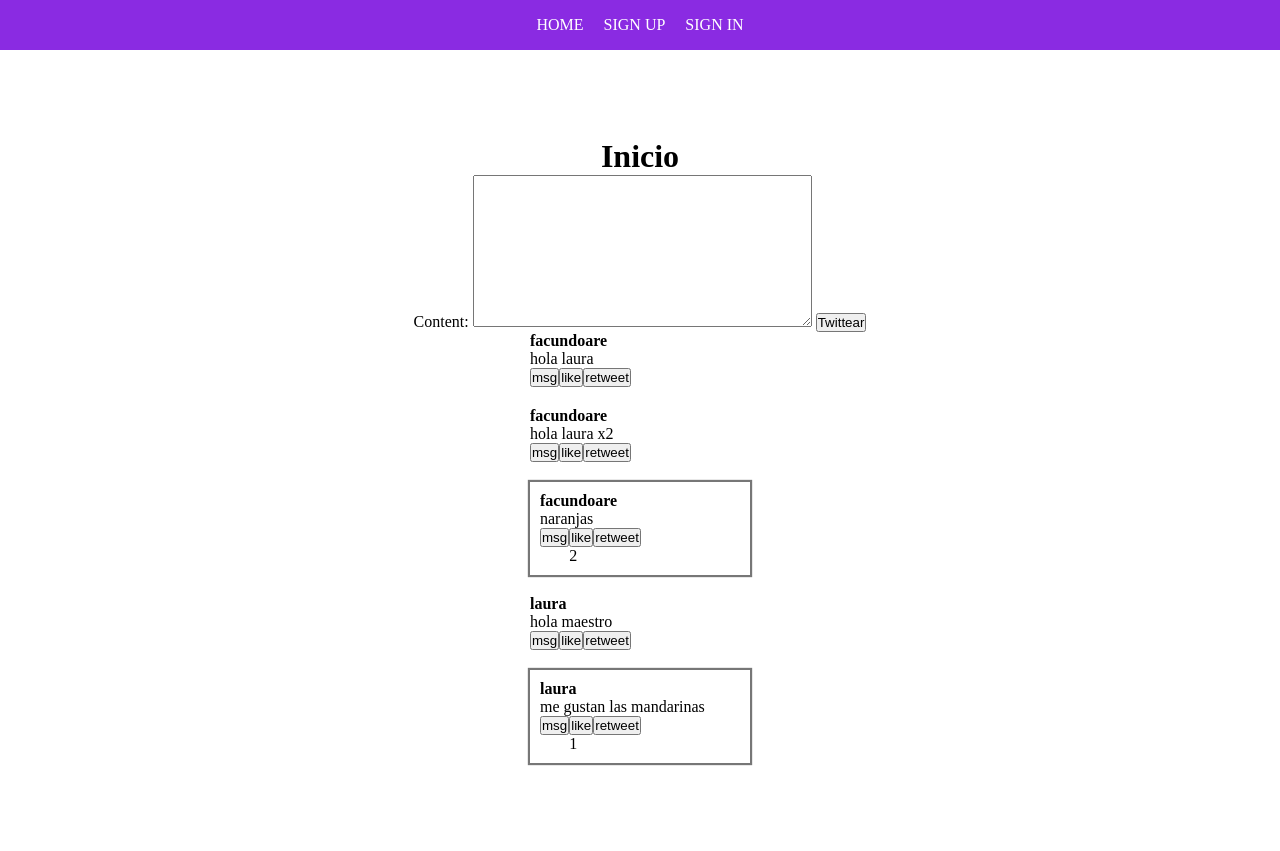
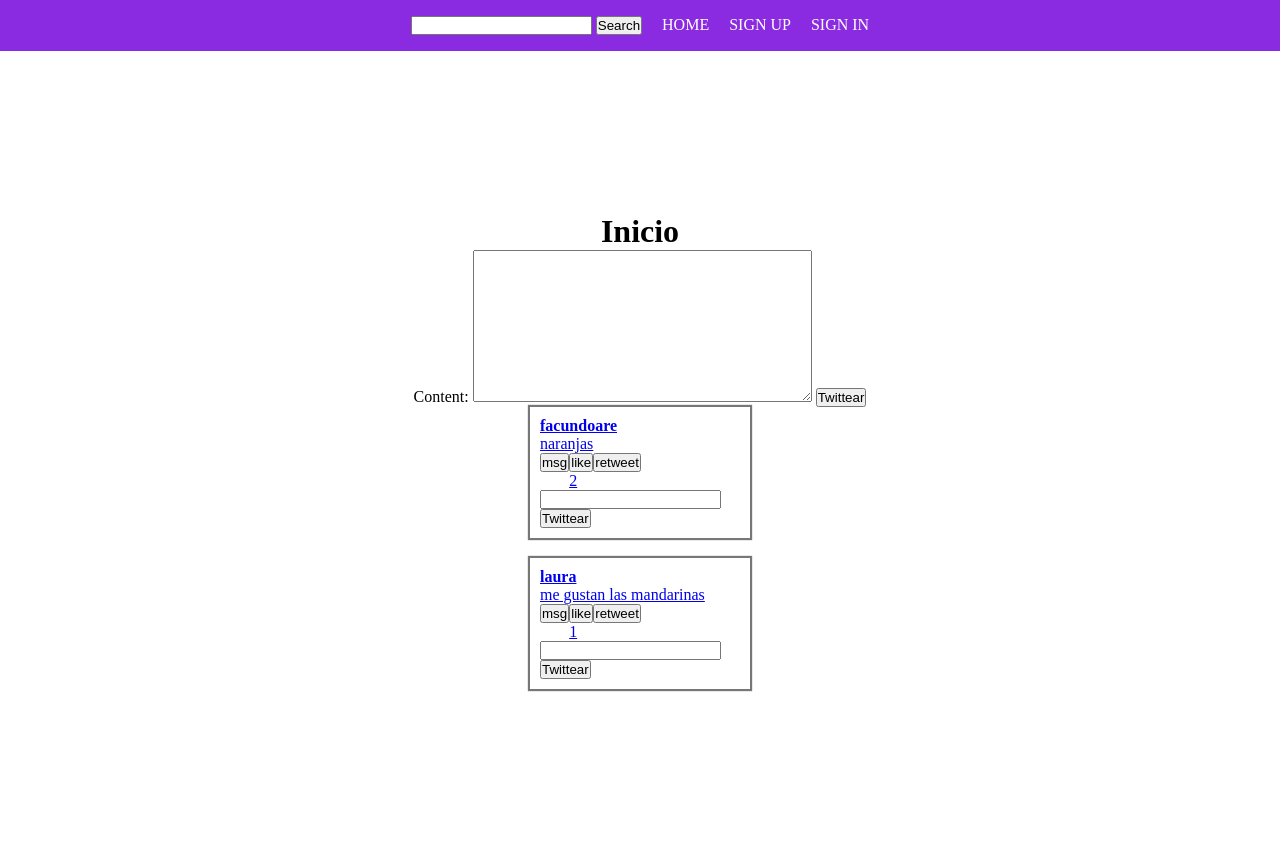
Before and after one commit to Facunare/twitterFake, a Django app: page / in a window 1280 px wide. Before the commit the page ends 766 px from the top, so only its background shows below. Run offline with Django 4.2, Linux system fonts and the light colour scheme; data comes from the database, SQL or seed files in the repository; both versions use the stored data as it was after the commit.

Commit message:
cosillas

```diff
--- a/tweets/static/globalFeed.css
+++ b/tweets/static/globalFeed.css
@@ -24,7 +24,3 @@ main{
 .buttons{
     display: flex;
 }
-
-.formResponse{
-    display: none;
-}
--- a/tweets/templates/base.html
+++ b/tweets/templates/base.html
@@ -13,9 +13,17 @@
     <nav class="navbar">
       <div class="navbar__hamburguer">
         <ul>
+          <form action="{% url 'search' %}">
+            <input type="text" class="searchbar" name="search">
+            <button>
+              Search
+            </button>
+          </form>
+
           <li><a href="{% url 'globalFeed' %}">HOME</a></li>
           {% if user.is_authenticated %}
           <li><a href="{% url 'logout' %}">LOG OUT</a></li>
+          {% comment %} <li><a href="{% url 'profile' %}">MI PERFIL</a></li> {% endcomment %}
           {% else %}
           <li><a href="{% url 'signup' %}">SIGN UP</a></li>
           <li><a href="{% url 'signin' %}">SIGN IN</a></li>
--- a/tweets/templates/globalFeed.html
+++ b/tweets/templates/globalFeed.html
@@ -23,7 +23,8 @@
         <div class="tweets">
 
             {% for tweet in tweets %}
-                <div class="{% if tweet.parent_tweet != null %} reply {% else %} tweet {% endif %}">
+
+                <a href="{% url 'tweetDetails' tweet.id %}" class="{% if tweet.parent_tweet != null %} reply {% else %} tweet {% endif %}">
                     <h4>{{tweet.user.username}}</h4>
                     <p>{{tweet.content}}</p>
                     <div class="buttons">
@@ -63,11 +64,12 @@
                         </button>
                     </form>
 
-                </div>
+                </a>
+
             {% endfor %}
         </div>
     </main>
-    <script>
+    {% comment %} <script>
         let formResponse = document.querySelector('.formResponse')
         let msgButton = document.querySelector('.msgButton')
         msgButton.addEventListener('click', (e)=>{
@@ -77,6 +79,6 @@
 
 
         })
-    </script>
+    </script> {% endcomment %}
 {% endblock content %}
 </html>
--- a/tweets/urls.py
+++ b/tweets/urls.py
@@ -4,9 +4,11 @@ from . import views
 urlpatterns = [
 
     path('', views.globalFeed, name='globalFeed'),
-    path('post/', views.postTweet, name="postTweet"),
-    path('post/response/<int:id>', views.responseTweet, name="responseTweet"),
+    path('tweet/', views.postTweet, name="postTweet"),
+    path('tweet/response/<int:id>', views.responseTweet, name="responseTweet"),
+    path('tweet/detail/<int:id>', views.tweetDetails, name="tweetDetails"),
     path('like/<int:id>', views.like, name="like"),
     path('like/<int:id>/delete', views.deleteTweet, name="deleteTweet"),
+    path('search/', views.searchTweet, name="search"),
 
 ]
--- a/tweets/views.py
+++ b/tweets/views.py
@@ -6,8 +6,22 @@ from . import forms
 from .models import Tweet
 # Create your views here.
 
+# 1. Landing page for unlogined people
+# 2. Profiles
+# 3. Followage and try messenger.
+# 4. Retweet
+# 5. Trends
+# 6. Gmail login
+# 7. Function for the post of tweets. (add images, emojis, self location, pools)
+# 8. Share tweet
+# 9. Create modals (especially for responses)
+# 10. Keep tweets. ("guardados section")
+# 11. Settings section
+# 12. Admin view (Data analytics, moderate content (ban and delete accounts and tweets that are breaking the rules ))
+# 13. Design
+
 def globalFeed(request):
-    tweets = Tweet.objects.all()
+    tweets = Tweet.objects.all().filter(parent_tweet = None)
 
     return render(request, 'globalFeed.html',{
             'form': forms.postTweet,
@@ -46,3 +60,19 @@ def responseTweet(request, id):
     if request.method == "POST":
         Tweet.objects.create(user = request.user, content = request.POST['contentResponse'], parent_tweet = id)
         return redirect('/')
+
+def tweetDetails(request, id):
+    responses = Tweet.objects.all().filter(parent_tweet = id)
+    return render(request, 'tweetDetail.html',{
+        'responses': responses
+    })
+
+def searchTweet(request):
+    search = request.GET.get("search")
+
+    if search:
+        tweets = Tweet.objects.filter(content__icontains = search)
+
+    return render(request, 'globalFeed.html',{
+        'tweets': tweets
+    })
--- a/twitterFake/settings.py
+++ b/twitterFake/settings.py
@@ -117,7 +117,7 @@ USE_TZ = True
 # Static files (CSS, JavaScript, Images)
 # https://docs.djangoproject.com/en/4.1/howto/static-files/
 
-STATIC_URL = 'static/'
+STATIC_URL = 'tweets/static/'
 
 # Default primary key field type
 # https://docs.djangoproject.com/en/4.1/ref/settings/#default-auto-field
```
Also changed, not shown: tweets/templates/tweetDetail.html (added, +21 -0 lines), db.sqlite3.
